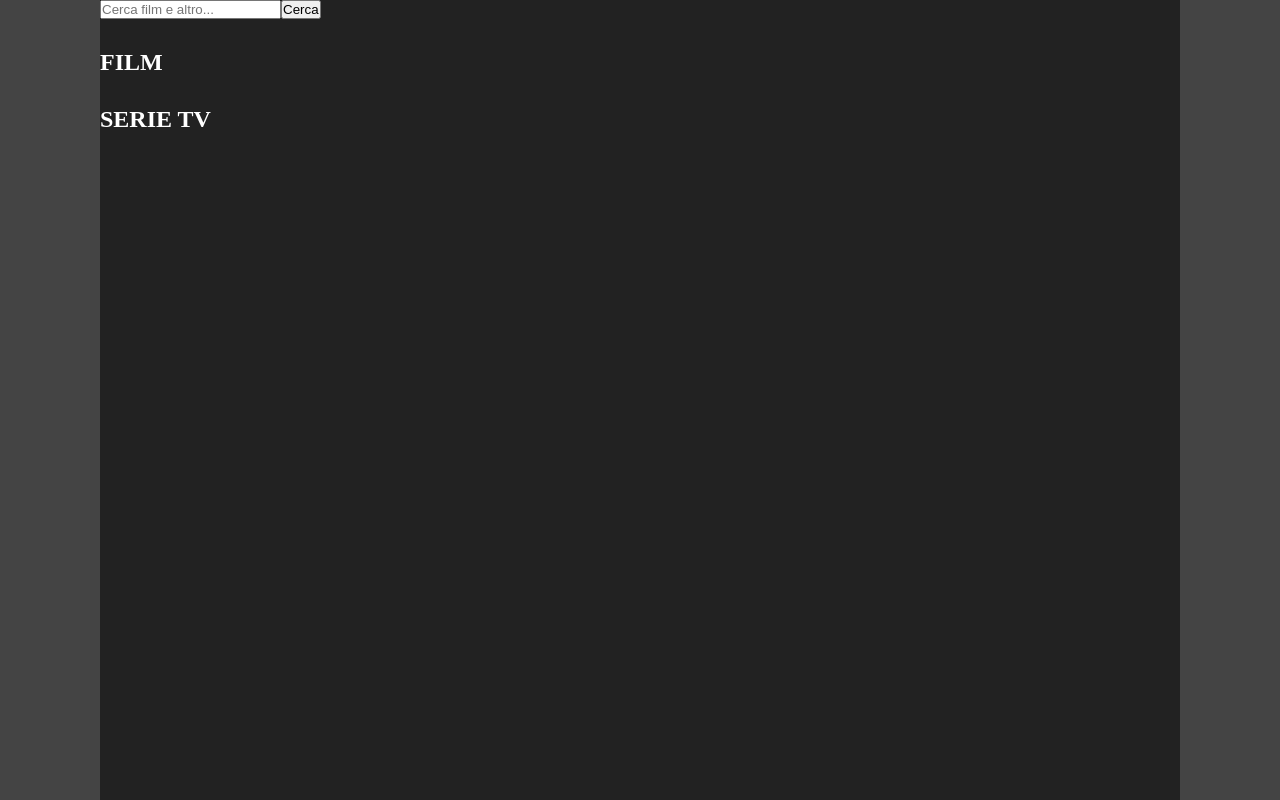
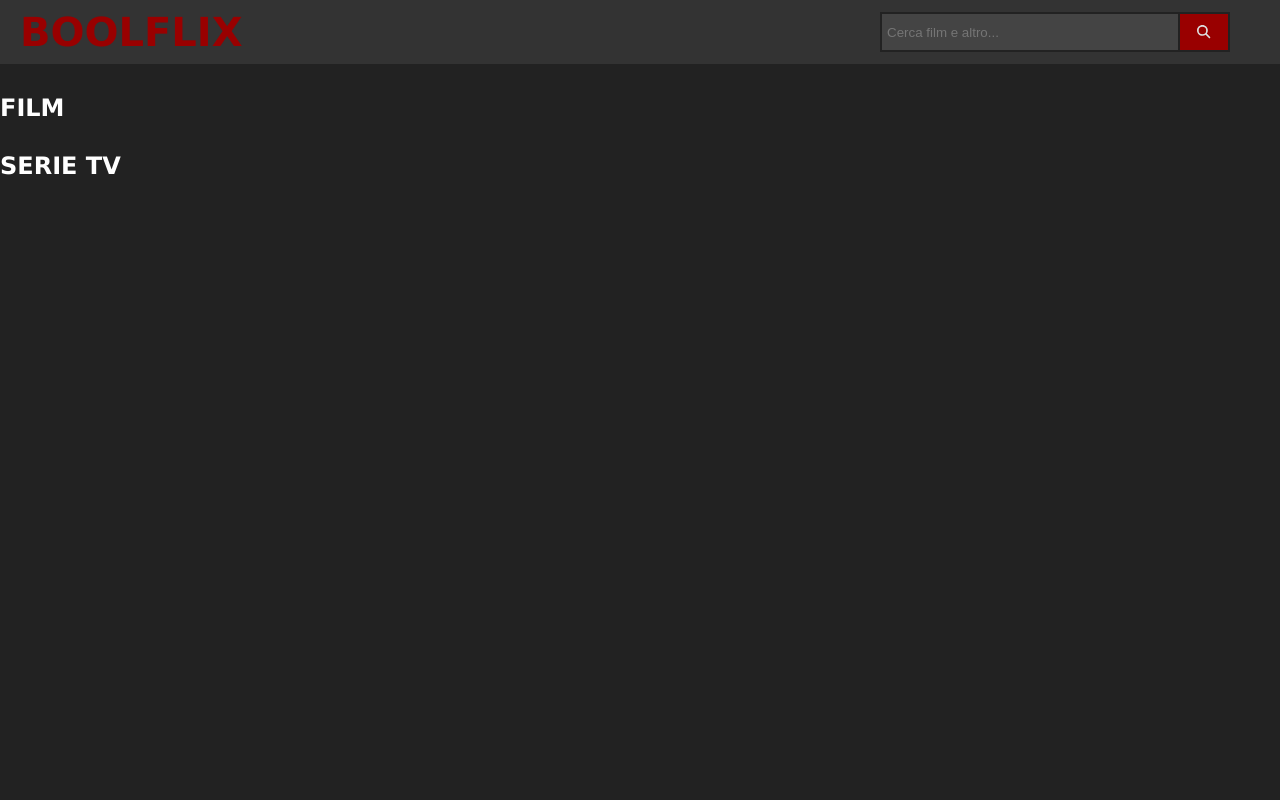
Before and after one commit to davidevischetti/vue-boolflix, a Vue app: page / in a window 1280 px wide. Built offline with nearby package versions, Linux system fonts and the light colour scheme.

Commit message:
header completo

```diff
--- a/src/App.vue
+++ b/src/App.vue
@@ -23,6 +23,7 @@ export default {
 }
 
 #app {
+font-family: Verdana, Geneva, Tahoma, sans-serif;
  width: 100%;
  min-height: 100vh;
  background-color: #444;
--- a/src/components/MyContent.vue
+++ b/src/components/MyContent.vue
@@ -81,7 +81,7 @@ export default {
 <!-- Add "scoped" attribute to limit CSS to this component only -->
 <style scoped lang="scss">
 #content {
-  width: calc(100% - 200px);
+  width: 100%;
   min-height: calc(100vh);
   background-color: #222;
 }
--- a/src/components/MyShows.vue
+++ b/src/components/MyShows.vue
@@ -11,10 +11,10 @@
           <li><lang-flag :iso='show.original_language'/></li>
           <li>
             <span>
-               <i v-for="(star,i) in Math.round(show.vote_average / 2)" :key="i"><font-awesome-icon icon="fa-solid fa-star" class="yellow-star"/></i>
+               <i v-for="i in getStars" :key="i"><font-awesome-icon icon="fa-solid fa-star" class="yellow-star"/></i>
             </span>
             <span>
-              <i v-for="(star,i) in (5 - Math.round(show.vote_average / 2))" :key="i"><font-awesome-icon icon="fa-solid fa-star" class="grey-star"/></i>
+              <i v-for="i in (5 - getStars)" :key="i"><font-awesome-icon icon="fa-solid fa-star" class="grey-star"/></i>
             </span>
           </li>
         </ul>
@@ -32,6 +32,11 @@ export default {
   components: { LangFlag },
   props : ['list'],
 
+  computed : {
+    getStars () {
+      return Math.round(this.show.vote_average / 2)
+    }
+  }
 }
 </script>
 
--- a/src/components/SearchBar.vue
+++ b/src/components/SearchBar.vue
@@ -1,8 +1,11 @@
 <template>
-  <div>
-    <input type="text" placeholder="Cerca film e altro..." v-model="userText" @keyup.enter="$emit('search', userText)" >
-    <button @click.prevent="$emit('search', userText)">Cerca</button>
-  </div>
+  <header>
+    <h1>BOOLFLIX</h1>
+    <div>
+      <input type="text" placeholder="Cerca film e altro..." v-model="userText" @keyup.enter="$emit('search', userText)">
+      <button @click.prevent="$emit('search', userText)"><font-awesome-icon icon="fa-solid fa-magnifying-glass"/></button>
+    </div>
+  </header>
 </template>
 
 <script>
@@ -18,5 +21,43 @@ export default {
 
 <!-- Add "scoped" attribute to limit CSS to this component only -->
 <style scoped lang="scss">
+header {
+  height: 8vh;
+  background-color: #333;
+  display: flex;
+  justify-content: space-between;
+  align-items: center;
 
+  h1 {
+    color: #900;
+    margin-left: 20px;
+    font-size: 40px;
+  }
+
+  div {
+    margin-right: 50px;
+
+    input {
+      height: 40px;
+      width: 300px;
+      border: 2px solid #222;
+      padding-left: 5px;
+      background-color: #444;
+      color: #fff;
+
+      &:focus {
+        outline:none;
+      }
+    }
+
+    button {
+      height: 40px;
+      width: 50px;
+      border: 2px solid #222;
+      border-left: none;
+      color: #ddd;
+      background-color: #900;
+    }
+  }
+}
 </style>
--- a/src/main.js
+++ b/src/main.js
@@ -1,12 +1,14 @@
 import Vue from 'vue'
 import App from './App.vue'
 import LangFlag from 'vue-lang-code-flags'
+
+// FONT AWESOME
 import { library } from '@fortawesome/fontawesome-svg-core'
-import { faUserSecret } from '@fortawesome/free-solid-svg-icons'
+import { FontAwesomeIcon } from '@fortawesome/vue-fontawesome'
 import { faStar } from '@fortawesome/free-solid-svg-icons'
-import { FontAwesomeIcon } from '@fortawesome/vue-fontawesome'
+import { faMagnifyingGlass } from '@fortawesome/free-solid-svg-icons'
 
-library.add(faUserSecret, faStar)
+library.add(faStar, faMagnifyingGlass)
 
 Vue.component('font-awesome-icon', FontAwesomeIcon)
 Vue.component('lang-flag', LangFlag);
```
